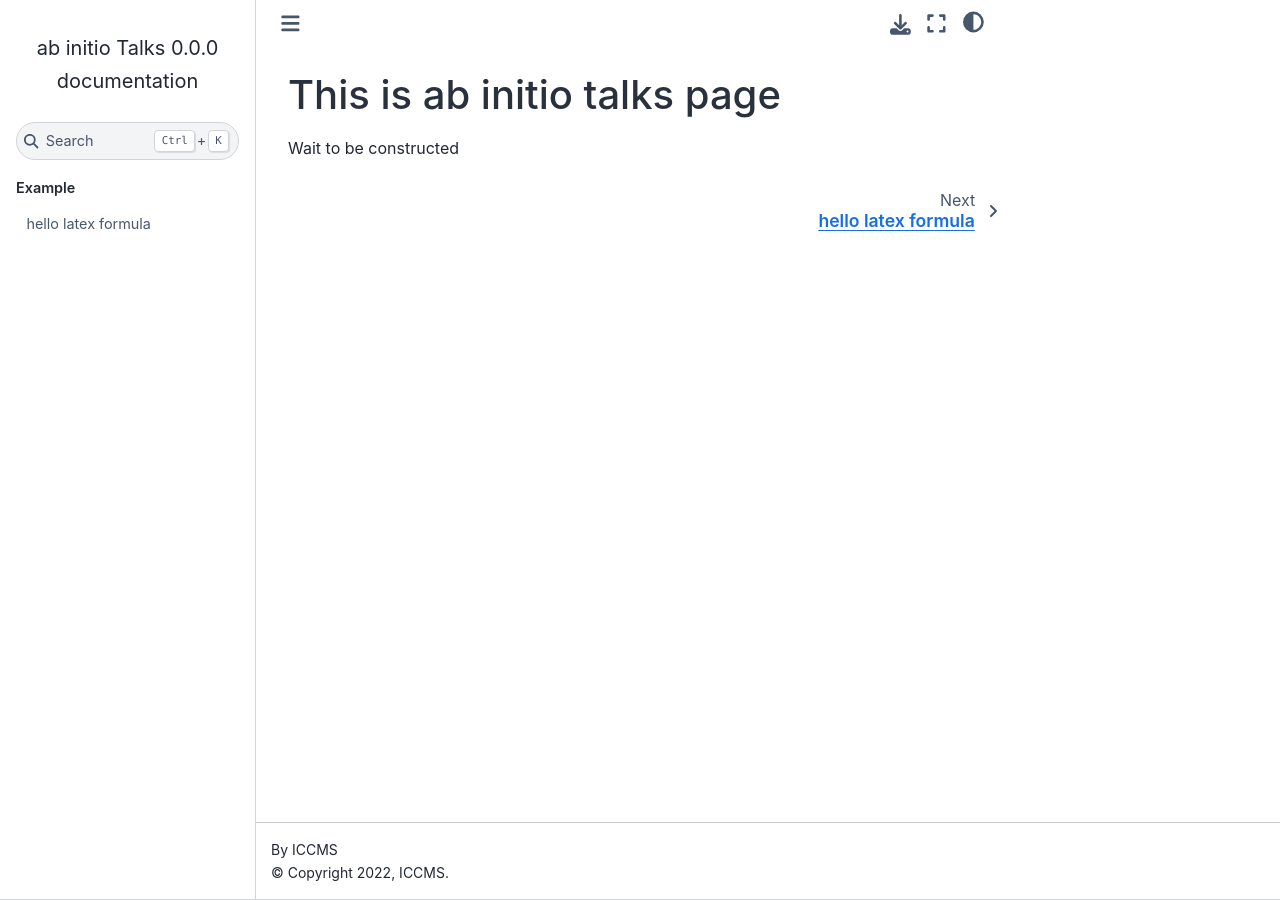
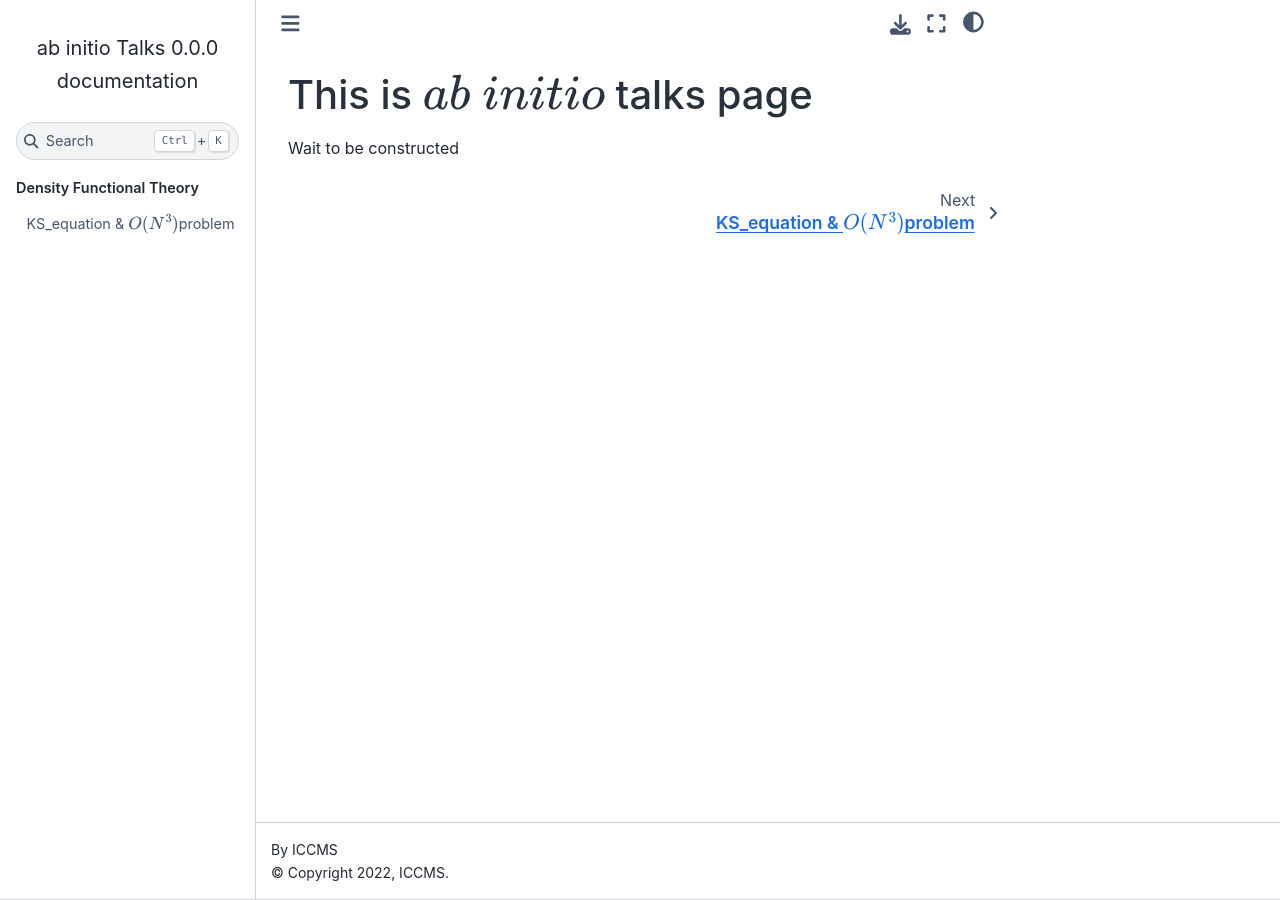
Before and after one commit to ICCMS-CALYPSO/ab-initio-talks, a Sphinx documentation site: the page built from source/index.md, in a window 1280 px wide. Built offline with Sphinx 7.4.7 and the Sphinx Book theme 1.1.4, drawn with Linux system fonts in a browser that asks for light colours; a script that is not in the unit is left out.

````diff
--- /dev/null
+++ b/source/DFT/1.KS_equation&O(N3)problem.md
@@ -0,0 +1,3 @@
+## KS_equation & $O(N^3)$problem
+
+Wait to be constructed
--- a/source/conf.py
+++ b/source/conf.py
@@ -33,8 +33,6 @@ release = '0.0.0'
 extensions = ['myst_parser', 'sphinxcontrib.mermaid', 'sphinx.ext.mathjax']
 html_js_files = [
    'js/mermaid.min.js',
-   'js/personal.js',
-   'js/crypto-js.min.js',
 ]
 mermaid_version = ""
 
--- a/source/example.md
+++ /dev/null
@@ -1,3 +0,0 @@
-## hello latex formula
-
-$\frac{1}{2}$
--- a/source/index.md
+++ b/source/index.md
@@ -1,19 +1,26 @@
-# This is ab initio talks page
-
+# This is $\textit{ab initio}$ talks page
 
 Wait to be constructed
 
 ```{toctree}
 :hidden:
-:caption: Example
-example.md
+:caption: Density Functional Theory
+DFT/1.KS_equation&O(N3)problem.md
+```
+<!-- ```{toctree}
+:hidden:
+:caption: Pseudopotential & xc Functional
+ PP&xc/*
 ```
 
+```{toctree}
+:hidden:
+:caption: Temperature Dependent Density Functional Theory
+TemperatureDependent/*
+```
 
-<!--
-.. Indices and tables
-   ==================
-
-   * :ref:`genindex`
-   * :ref:`modindex`
-   * :ref:`search` -->
+```{toctree}
+:hidden:
+:caption: Time Dependent Density Functional Theory
+TimeDependent/*
+``` -->
````
Also changed, not shown: 2 other files.
